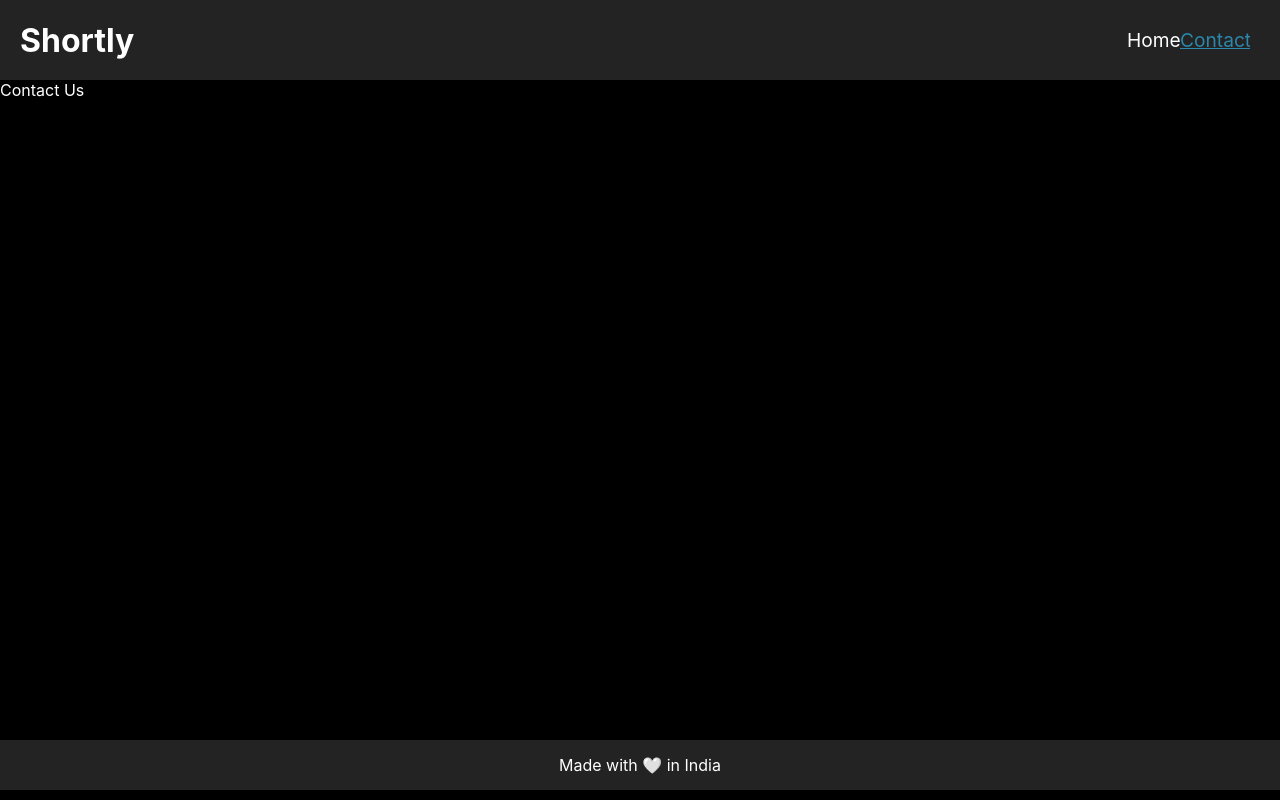
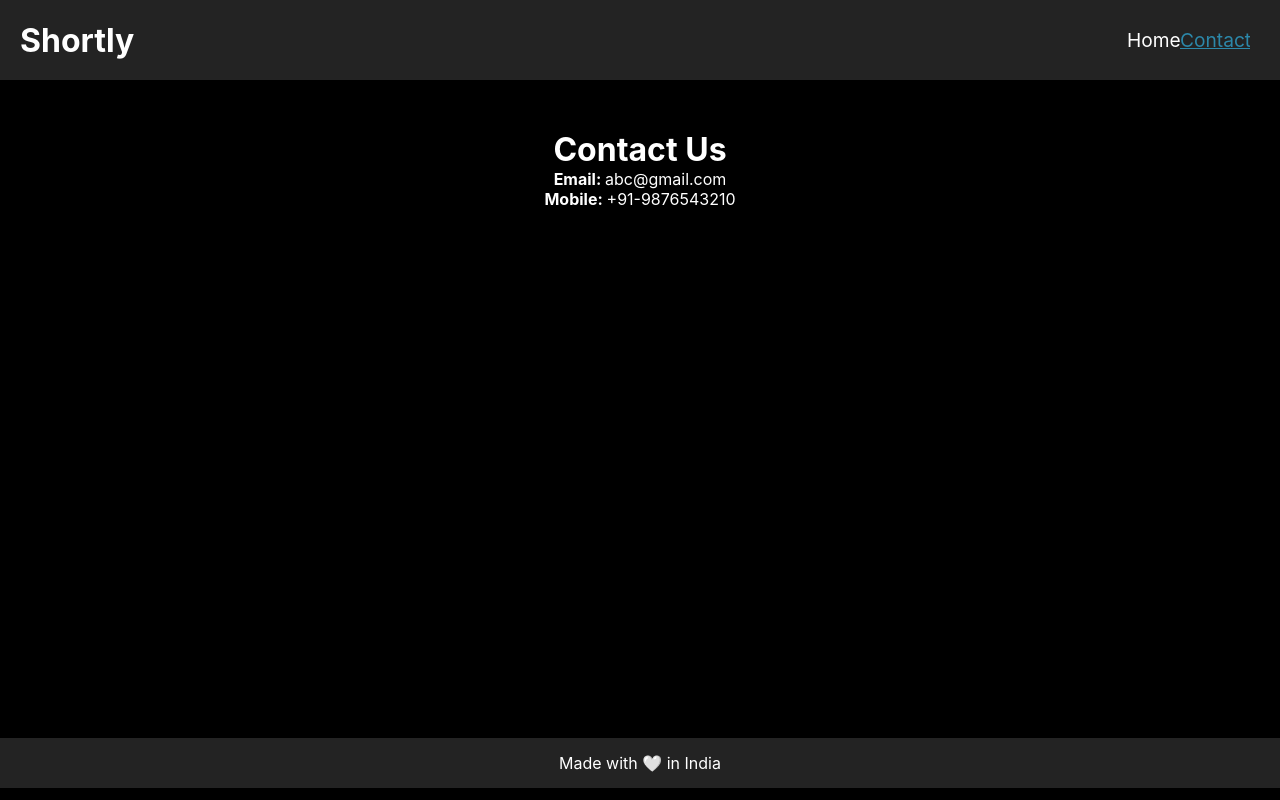
Before and after one commit to pesto-students/p2-kapil-shiv123-max, a React (Create React App) app in the folder Week-10/url-shortener/: page /contact in a window 1280 px wide. Built offline with nearby package versions, Linux system fonts and the light colour scheme.

Commit message:
week10 assignment completed

```diff
--- a/Week-10/url-shortener/src/components/Contact/index.js
+++ b/Week-10/url-shortener/src/components/Contact/index.js
@@ -1,8 +1,18 @@
 import React from "react";
-import "./style.css"
+import "./style.css";
 
 const Contact = () => {
-  return <div className="contactContainer">Contact Us</div>;
+  return (
+    <div className="contactContainer">
+      <h1>Contact Us</h1>
+      <p>
+        <strong>Email: </strong>abc@gmail.com
+      </p>
+      <p>
+        <strong>Mobile: </strong>+91-9876543210
+      </p>
+    </div>
+  );
 };
 
 export default Contact;
--- a/Week-10/url-shortener/src/components/Contact/style.css
+++ b/Week-10/url-shortener/src/components/Contact/style.css
@@ -1,3 +1,7 @@
 .contactContainer {
-  min-height: 80vh;
+  min-height: 73.5vh;
+  display: flex;
+  align-items: center;
+  margin-top: 50px;
+  flex-direction: column;
 }
--- a/Week-10/url-shortener/src/components/Home/index.js
+++ b/Week-10/url-shortener/src/components/Home/index.js
@@ -29,7 +29,7 @@ const Home = () => {
     return !!pattern.test(str);
   }
 
-  const handleSubmit = (e) => {
+  const handleSubmit = async (e) => {
     e.preventDefault();
     if (!validURL(link) || link.length === 0) {
       toast.error("Invalid URL!", {
@@ -44,7 +44,7 @@ const Home = () => {
       return;
     }
     // shorten logic
-    fetch(`https://api.shrtco.de/v2/shorten?url=${link}`)
+    await fetch(`https://api.shrtco.de/v2/shorten?url=${link}`)
       .then((res) => {
         return res.json();
       })
```
